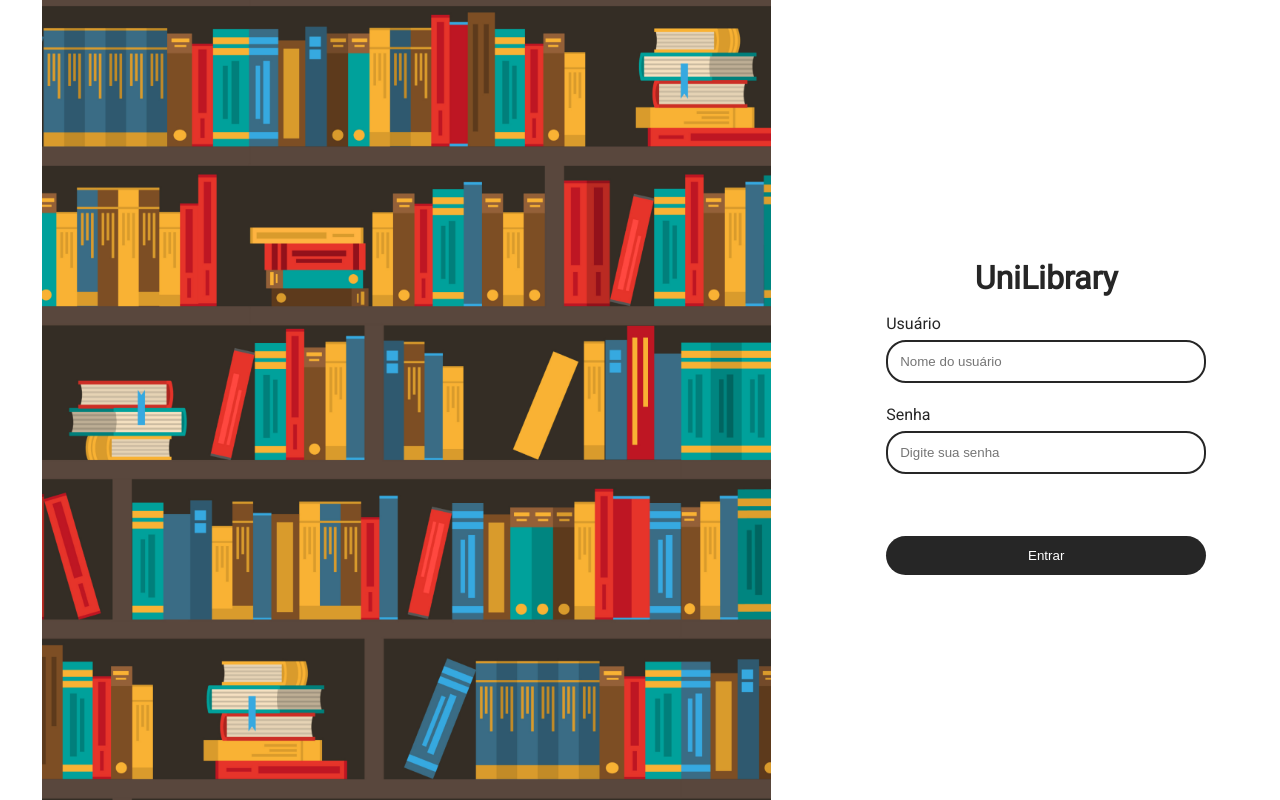
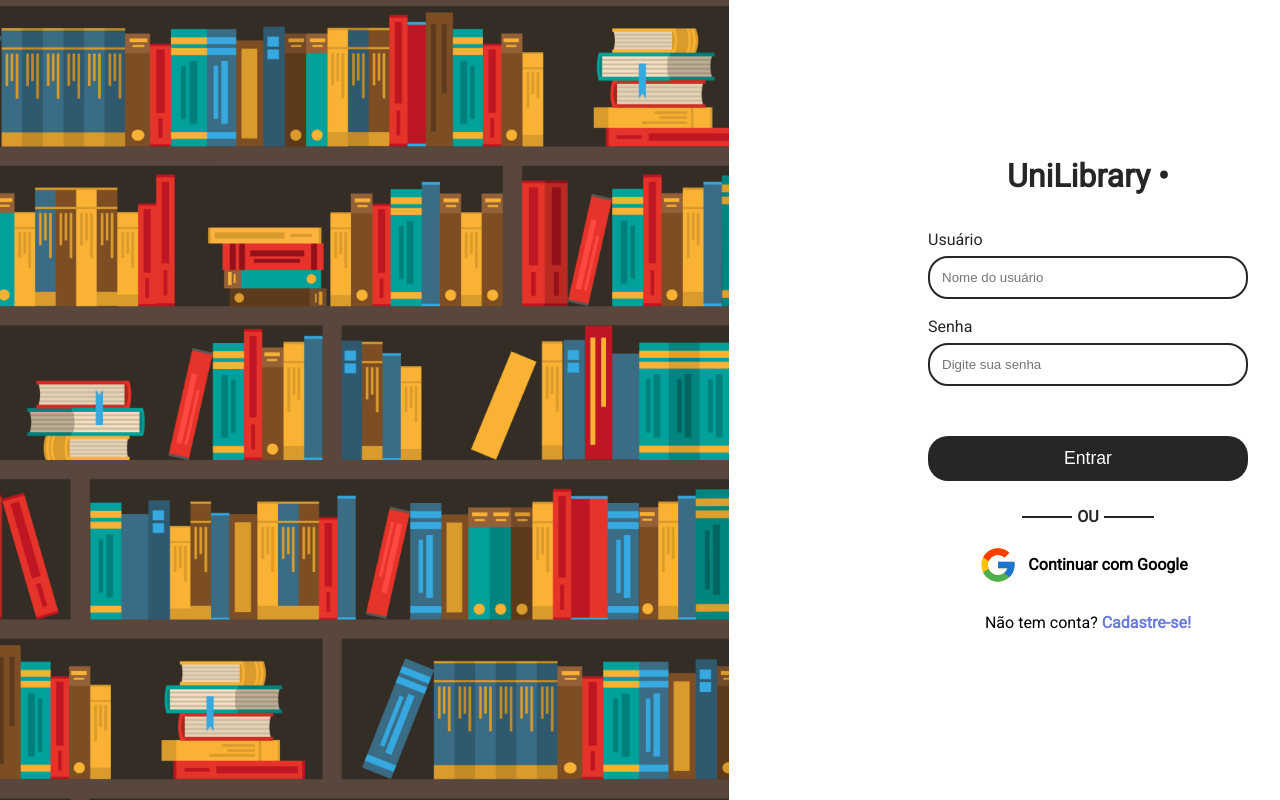
Before and after one commit to HarlonGarcia/UniLibrary, a React (Vite) app: page / in a window 1280 px wide. Built offline with nearby package versions, Linux system fonts and the light colour scheme.

Commit message:
feat: option to log in with google

```diff
--- a/index.html
+++ b/index.html
@@ -4,7 +4,7 @@
     <meta charset="UTF-8" />
     <link rel="icon" type="image/svg+xml" href="/vite.svg" />
     <meta name="viewport" content="width=device-width, initial-scale=1.0" />
-    <title>Vite + React</title>
+    <title>UniLibrary</title>
   </head>
   <body>
     <div id="root"></div>
--- a/package.json
+++ b/package.json
@@ -10,7 +10,8 @@
   },
   "dependencies": {
     "react": "^18.2.0",
-    "react-dom": "^18.2.0"
+    "react-dom": "^18.2.0",
+    "react-icons": "^4.4.0"
   },
   "devDependencies": {
     "@types/react": "^18.0.15",
--- a/src/components/Login/Login.scss
+++ b/src/components/Login/Login.scss
@@ -4,7 +4,7 @@
 
     display: flex;
     flex-direction: row;
-    justify-content: space-around;
+    justify-content: space-between;
     align-items: center;
 }
 
--- a/src/components/Login/LoginForm/LoginForm.jsx
+++ b/src/components/Login/LoginForm/LoginForm.jsx
@@ -1,4 +1,7 @@
 import React from 'react';
+import { AiFillGoogleCircle } from 'react-icons/ai';
+import { FcGoogle } from 'react-icons/fc';
+
 import './LoginForm.scss';
 import Input from '../../Shared/Input/Input';
 import ButtonForm from '../../Shared/ButtonForm/ButtonForm';
@@ -6,12 +9,22 @@ import ButtonForm from '../../Shared/ButtonForm/ButtonForm';
 const LoginForm = () => {
   return (
     <form className="form">
-      <h1>UniLibrary</h1>
-      <div className='thisdiv'>
+      <h1>UniLibrary •</h1>
+      <div className='login_inputs'>
         <Input placeholder="Nome do usuário" id="username" label="Usuário"></Input>
         <Input placeholder="Digite sua senha" id="password" label="Senha"></Input>
       </div>
       <ButtonForm label="Entrar"></ButtonForm>
+      <div id='login_divisor'>
+        <hr />
+        <div> OU </div>
+        <hr />
+      </div>
+      <div id='login_options'>
+        <FcGoogle size={40} color={"#262626"}/>
+        <h3>Continuar com Google</h3>
+      </div>
+      <h3>Não tem conta? <a>Cadastre-se!</a></h3>
     </form>
 
   )
--- a/src/components/Login/LoginForm/LoginForm.scss
+++ b/src/components/Login/LoginForm/LoginForm.scss
@@ -6,21 +6,60 @@
     align-items: center;
 
     width: 24em;
-    height: 340px;
     padding: 2rem;
 
     h1 {
         color: var.$dark-color;
         font-size: 2rem;
         font-weight: 800;
-        margin-bottom: 10px;
+        margin-bottom: 40px;
     }
 
-    .thisdiv {
+    .login_inputs {
         display: flex;
         flex-direction: column;
         align-items: center;
         width: 100%;
-        margin-bottom: 50px;
+        margin-bottom: 30px;
+    }
+
+    #login_divisor {
+        display: flex;
+        flex-direction: row;
+        align-items: center;
+
+        font-weight: 600;
+        color: var.$dark-color;
+
+        margin-bottom: 20px;
+
+        hr {
+            width: 50px;
+            margin: 5px;
+
+            border: 0.75px solid;
+        }
+    }
+
+    #login_options {
+        display: flex;
+        align-items: center;
+
+        margin-bottom: 20px;
+
+        h3 {
+            font-weight: 600;
+            padding: 10px;
+        }
+    }
+
+    h3 {
+        font-weight: 300;
+        padding: 10px;
+
+        a {
+            font-weight: 600;
+            color: var.$light-blue;
+        }
     }
 }
--- a/src/components/Shared/ButtonForm/ButtonForm.scss
+++ b/src/components/Shared/ButtonForm/ButtonForm.scss
@@ -5,9 +5,16 @@
     color: var.$light-color;
     border-radius: 20px;
     border: none;
+    font-size: 1.1rem;
+    cursor: pointer;
+    transition: all .4s ease-in;
 
     width: 100%;
     height: 45px;
     padding: 0.75rem;
+    margin-bottom: 28px;
 
+    &:hover {
+        background-color: #000;
+    }
 }
--- a/src/components/Shared/Input/Input.jsx
+++ b/src/components/Shared/Input/Input.jsx
@@ -3,7 +3,7 @@ import './Input.scss'
 
 const Input = ({placeholder, id, label}) => {
   return (
-    <div className="input">
+    <div className="field">
       <label htmlFor={id}>
         {label}
       </label>
--- a/src/components/Shared/Input/Input.scss
+++ b/src/components/Shared/Input/Input.scss
@@ -1,21 +1,22 @@
 @use '../../../index.scss' as var;
 
-.input {
+.field {
     display: flex;
     flex-direction: column;
     text-align: start;
 
     width: 100%;
-    margin: 0.75rem;
 
     label {
         color: var.$dark-color;
         margin-bottom: 0.5rem;
+        font-weight: 300;
     }
 
     input {
         width: 100%;
         padding: 0.75rem;
+        margin-bottom: 20px;
 
         background-color: transparent;
         border-radius: 20px;
--- a/src/index.scss
+++ b/src/index.scss
@@ -52,6 +52,7 @@ table {
 
 $dark-color: #262626;
 $light-color: #fff;
+$light-blue: #6A7CDC;
 
 :root {
     background-color: $light-color;
```
Also changed, not shown: 1 other file (tests, documents, lock files or other folders).
